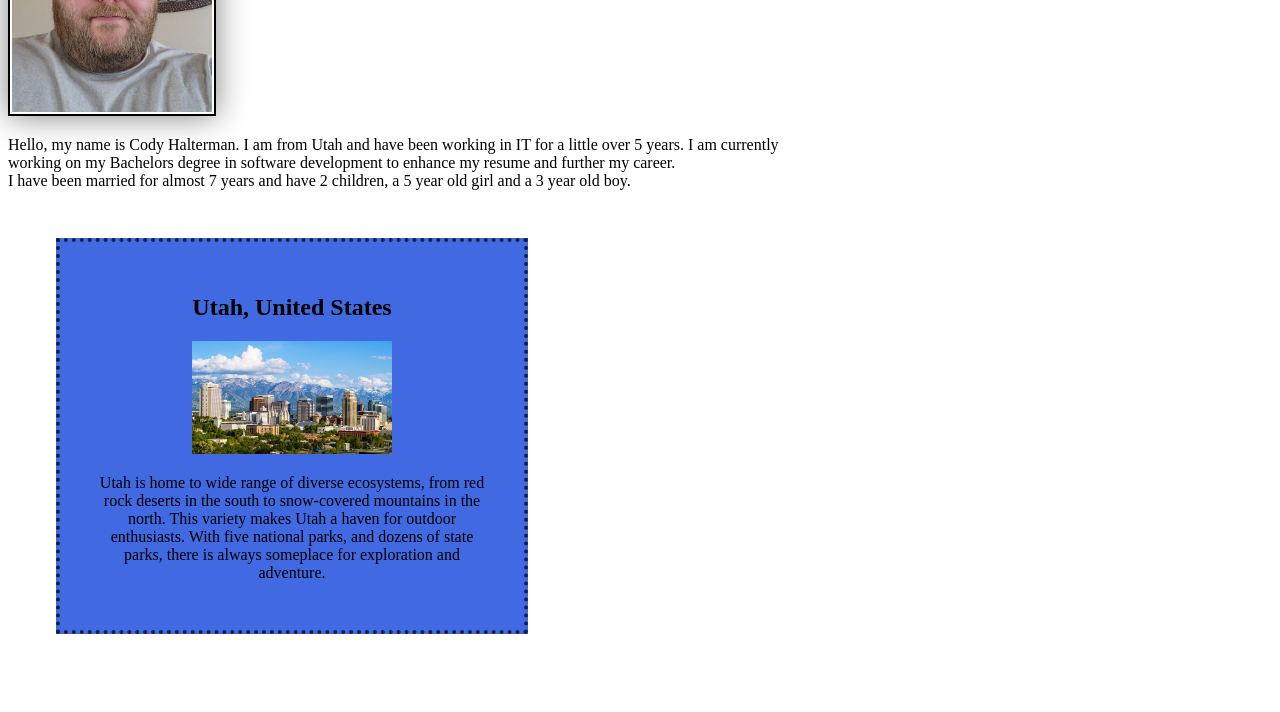
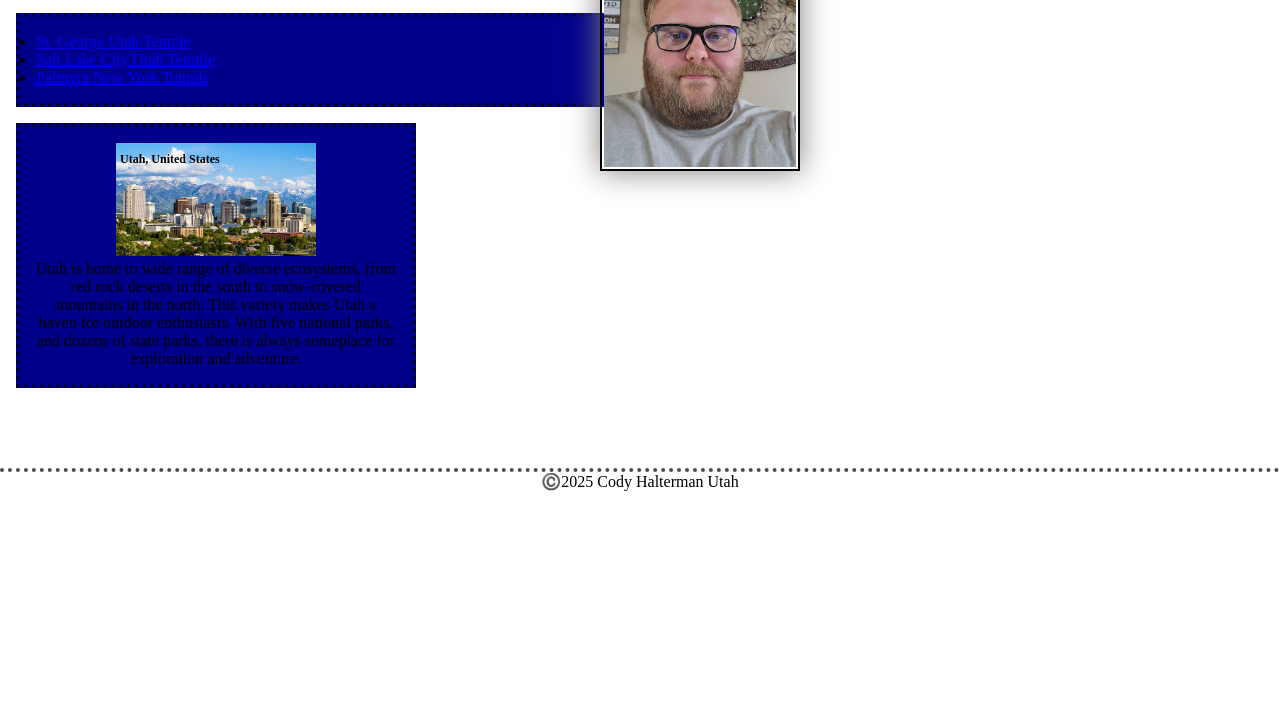
Before and after one commit to Haltermoney/wdd130, a plain HTML site: page index.html in a window 1280 px wide. Shown: the part 382-1094 px from the top of the page. After the commit the page ends 873 px from the top, so only its background shows below. Drawn offline with Linux system fonts and the light colour scheme.

Commit message:
week03 updates

```diff
--- a/index.html
+++ b/index.html
@@ -15,6 +15,8 @@
         <nav>
             <a href="#">Home</a>
             <a href="wwr/">Rafting Website</a>
+            <a href="https://linkedin.com" target="_blank">Linkedin</a>
+            <a href="https://facebook.com" target="_blank">Facebook</a>
         </nav>
 
     </header>
@@ -32,8 +34,17 @@
             boy.
         </p>
 
+        <ul class="box">
+            <li><a href="https://www.churchofjesuschrist.org/temples/details/st.-george-utah-temple?lang=eng"
+                    target="_blank">St. George Utah Temple</a></li>
+            <li><a href="https://www.churchofjesuschrist.org/temples/details/salt-lake-temple?lang=eng"
+                    target="_blank">Salt Lake City Utah Temple</a></li>
+            <li><a href="https://www.churchofjesuschrist.org/temples/details/palmyra-new-york-temple?lang=eng"
+                    target="_blank">Palmyra New York Temple</a></li>
+        </ul>
+
     </main>
-    <aside>
+    <aside class="box">
         <h2>Utah, United States</h2>
         <img src="images/utah.jpg" alt="Image of Salt Lake City, Utah">
         <p>Utah is home to wide range of diverse ecosystems, from red rock deserts in the south to snow-covered
@@ -46,4 +57,6 @@
     </footer>
 </body>
 
+<!-- last updated 7/17/25 -->
+
 </html>
--- a/styles/styles.css
+++ b/styles/styles.css
@@ -4,6 +4,12 @@
     --main-image-width: 200px;
     --main-image-border: 2px solid black;
     --main-border: 4px dotted rgb(0 0 0 / 0.7);
+}
+
+* {
+    margin: 0;
+    padding: 0;
+    box-sizing: border-box;
 }
 
 nav {
@@ -27,6 +33,7 @@ main img {
     border: var(--main-image-border);
     padding: 2px;
     box-shadow: 0 0 30px gray;
+    float: right;
 }
 
 p {
@@ -38,13 +45,16 @@ main {
 }
 
 aside {
-    max-width: 25rem;
-    margin: 3rem;
-    border: var(--main-border);
-    padding: 2rem;
-    background-color: var(--secondary-background-color);
-    color: black;
+    width: 25em;
     text-align: center;
+    position: relative;
+}
+
+aside h2 {
+    position: absolute;
+    top: 25px;
+    left: 100px;
+    font-size: .75rem;
 }
 
 aside img {
@@ -57,3 +67,13 @@ footer {
     border-top: var(--main-border);
     text-align: center;
 }
+
+/* Class Selectors */
+
+.box {
+    margin: 1rem;
+    border: var(--main-border);
+    padding: 1rem;
+    background-color: var(--main-background-color);
+    color: black;
+}
```
